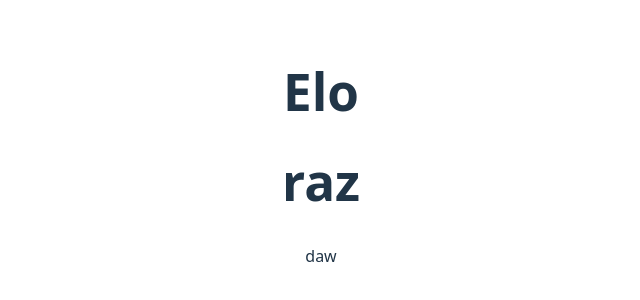
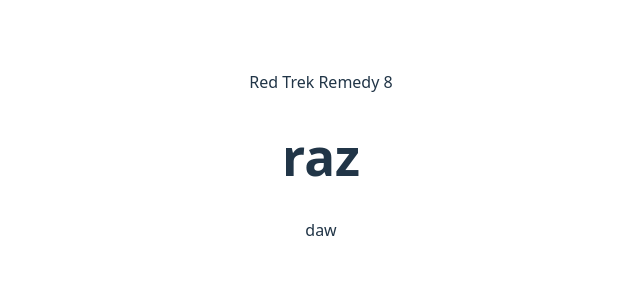
Before and after one commit to Detriz-dev/REACT-Learning-Playground-, a React (Vite) app: page / in a window 1280 px wide. Shown: the part 244-544 px from the top of the page, without its empty margins (319-959 px from the left). Built offline with nearby package versions, Linux system fonts and the light colour scheme.

Commit message:
Map function - display

```diff
--- a/src/App.tsx
+++ b/src/App.tsx
@@ -1,12 +1,14 @@
  import './App.css'
 import {Stacklist} from './components/StackList/index.tsx'
+import { MapFunction } from './components/MapFunction.tsx'
+
 
 
 function App() {
 
   return (
     <>
-    <h1> Elo </h1>
+    <MapFunction />
     <div> <Stacklist name="raz" surname="daw"/> </div>
     </>
   )
--- /dev/null
+++ b/src/components/MapFunction.tsx
@@ -0,0 +1,8 @@
+import { bicycles } from "../data-base/BicycleDataBase";
+
+export function MapFunction(){
+
+    return <div><p>{bicycles[0].name}</p></div>
+
+
+}
--- /dev/null
+++ b/src/data-base/BicycleDataBase.tsx
@@ -0,0 +1,43 @@
+// ARRAY OF OBJECTS
+export const bicycles = [
+    {
+      name: "Red Trek Remedy 8",
+      owner: "Adam",
+      phone: "+48 609 984 199",
+      status: "completed",
+      cost: 40.00,
+      services: ["chain replacement", "derailleur adjustment"]
+    },
+    {
+      name: "Blue Specialized Stumpjumper",
+      owner: "Sarah",
+      phone: "+48 512 345 678",
+      status: "in progress",
+      cost: 85.00,
+      services: ["full tune-up", "wheel alignment", "brake service"]
+    },
+    {
+      name: "Black Giant Trance X",
+      owner: "Michael",
+      phone: "+48 601 234 567",
+      status: "waiting for parts",
+      cost: 120.00,
+      services: ["fork service", "drivetrain replacement"]
+    },
+    {
+      name: "Green Cannondale Trail 7",
+      owner: "Emma",
+      phone: "+48 798 456 123",
+      status: "completed",
+      cost: 25.00,
+      services: ["tire replacement"]
+    },
+    {
+      name: "White Scott Spark 970",
+      owner: "Tom",
+      phone: "+48 665 789 012",
+      status: "pending pickup",
+      cost: 60.00,
+      services: ["chain replacement", "gear adjustment", "cleaning"]
+    }
+  ];
```
